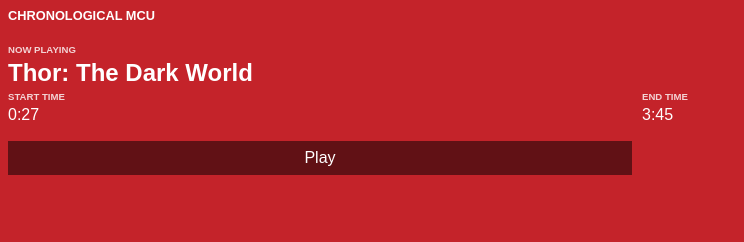
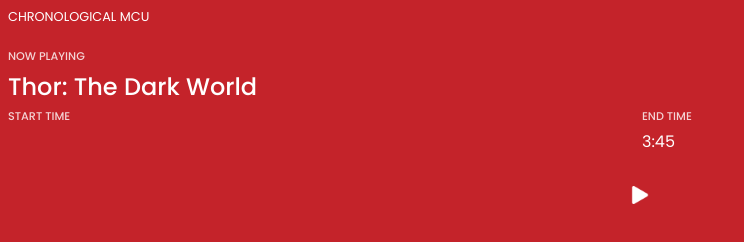
Before and after one commit to TheSonOfThomp/chronological-mcu, a browser extension: page popover.html in a window 1280 px wide. Shown: the whole page, without its empty margins (0-744 px from the left). Drawn offline with Linux system fonts and the light colour scheme; a web font is replaced by a local one.

Commit message:
Updates UI

```diff
--- a/popover.html
+++ b/popover.html
@@ -2,27 +2,18 @@
 <html>
 
 <head>
-<link href="https://fonts.googleapis.com/css2?family=Ubuntu:wght@300;400;500;700&display=swap" rel="stylesheet">
-<link href="https://fonts.googleapis.com/css2?family=Basic&display=swap" rel="stylesheet">
+<!-- <link href="https://fonts.googleapis.com/css2?family=Ubuntu:wght@300;400;500;700&display=swap" rel="stylesheet"> -->
+<!-- <link href="https://fonts.googleapis.com/css2?family=Basic&display=swap" rel="stylesheet"> -->
+<link href="https://fonts.googleapis.com/css2?family=Poppins:wght@400;500;700&display=swap" rel="stylesheet">
   <style>
     body {
       font-size: 16px;
       background-color: #c4232a;
       color: white;
-      font-family:  'Basic', sans-serif;
+      font-family:  'Poppins', -apple-system, BlinkMacSystemFont, 'Segoe UI', Roboto, Oxygen, Ubuntu, Cantarell, 'Open Sans', 'Helvetica Neue', sans-serif;
     }
     h1 {
       font-size: 24px;
-    }
-    button {
-      min-width: 64px;
-      background-color: rgba(0,0,0,0.5);
-      color: white;
-      font-size: 1rem;
-      padding: 0.5rem;
-      border: none;
-      cursor: pointer;
-      outline-color: white;
     }
     .title {
       font-size: 0.8rem;
@@ -30,6 +21,7 @@
       margin: -8px;
       padding: 8px;
       white-space: nowrap;
+      font-weight: normal;
     }
     .hidden {
       display: none;
@@ -37,20 +29,18 @@
     #clip-data, #buttons{
       margin: 16px auto 8px auto;
     }
-    #buttons {
-      display: grid;
-      grid-template-columns: 1fr 1fr;
-      gap: 16px;
-    }
     .title-section > *,
     .data-section > * {
       white-space: nowrap;
       margin: 0.1rem 0
     }
+    #film-title {
+      font-weight: 500;
+    }
     .data-description {
       text-transform: uppercase;
-      font-size: 0.6rem;
-      font-weight: bold;
+      font-size: 0.7rem;
+      font-weight: 500;
       opacity: 0.8;
     }
     .data-point {
@@ -68,6 +58,34 @@
     .data-section .data-point {
       grid-row: 2
     }
+    /* Buttons */
+    #buttons {
+      display: flex;
+      justify-content: center;
+      gap: 16px;
+    }
+    button {
+      min-width: 48px;
+      min-height: 48px;
+      color: white;
+      font-size: 1rem;
+      padding: 1rem;
+      border: none;
+      cursor: pointer;
+      outline-color: white;
+      font-family: inherit;
+      border-radius: 8px;
+      background-color: transparent;
+      background-repeat: no-repeat;
+      background-position: 50%;
+      background-size: 100%;
+      filter: invert(100%)
+    }
+    button:hover {
+      /* color ends up being white after filter */
+      background-color: rgba(0,0,0,0.2);
+    }
+
   </style>
 </head>
 
@@ -80,19 +98,21 @@
     </div>
     <div class="data-section">
       <label class="data-description">Start time</label>
-      <span id="clip-start" class="data-point">0:27</span>
+      <div class="data-point">
+        <span id="clip-start"></span>
+      </div>
       <label class="data-description">End time</label>
       <span id="clip-end" class="data-point">3:45</span>
     </div>
   </div>
 
   <div id="buttons">
-    <button id="start">Play</button>
-    <button id="skip" class="hidden">Skip</button>
-    <button id="stop" class="hidden">Stop</button>
+    <button id="start" title="Play"></button>
+    <button id="prev" class="hidden" title="Previous"></button>
+    <button id="back" class="hidden" title="Back"></button>
+    <button id="stop" class="hidden" title="Stop"></button>
+    <button id="skip" class="hidden" title="Next"></button>
   </div>
-
-
 
 
   <script src="films.js"></script>
--- a/popover.js
+++ b/popover.js
@@ -1,6 +1,8 @@
 const startButton = document.querySelector('#start')
 const skipButton = document.querySelector('#skip')
 const stopButton = document.querySelector('#stop')
+const backButton = document.querySelector('#back')
+const prevButton = document.querySelector('#prev')
 
 startButton.addEventListener('click', () => {
   chrome.runtime.sendMessage({type: 'start'})
@@ -14,6 +16,14 @@
   chrome.runtime.sendMessage({type: 'stop'})
   window.close()
 })
+prevButton.addEventListener('click', () => {
+  chrome.runtime.sendMessage({type: 'previous'})
+  window.close()
+})
+backButton.addEventListener('click', () => {
+  chrome.runtime.sendMessage({type: 'back'})
+  window.close()
+})
 
 
 const clipData = document.querySelector('#clip-data')
@@ -24,22 +34,37 @@
 window.onload = updatePopover()
 
 function updatePopover() {
+  setButtonStyle(startButton, `images/icons/play.png`)
+  setButtonStyle(stopButton, `images/icons/stop.png`)
+  setButtonStyle(skipButton, `images/icons/next.png`)
+  setButtonStyle(prevButton, `images/icons/prev.png`)
+  setButtonStyle(backButton, `images/icons/back.png`)
+
   chrome.runtime.sendMessage({ type: 'popover' }, (response) => {
     if (response.currentIndex >= 0) {
       clipData.classList.remove('hidden')
       skipButton.classList.remove('hidden')
       stopButton.classList.remove('hidden')
+      prevButton.classList.remove('hidden')
+      backButton.classList.remove('hidden')
       startButton.classList.add('hidden')
       filmTitle.innerText = response.film["Name"]
       clipStart.innerText = response.sequenceData["Start"]
       clipEnd.innerText = response.sequenceData["Stop"]
+      skipButton.setAttribute('title', `Next: ${response.next}`)
     } else {
       clipData.classList.add('hidden')
       skipButton.classList.add('hidden')
       stopButton.classList.add('hidden')
+      prevButton.classList.add('hidden')
+      backButton.classList.add('hidden')
       startButton.classList.remove('hidden')
     }
   })
+}
+
+function setButtonStyle(button, source) {
+  button.style.setProperty('background-image', `url(${chrome.runtime.getURL(source)})`)
 }
 
 // chrome.runtime.onMessage.addListener((request) => {
```
Also changed, not shown: images/chronMCU128.png, images/chronMCU16.png, images/chronMCU32.png, images/chronMCU48.png, images/icons/back.png (added), images/icons/next.png (added), images/icons/play.png (added), images/icons/prev.png (added), images/icons/stop.png (added).
